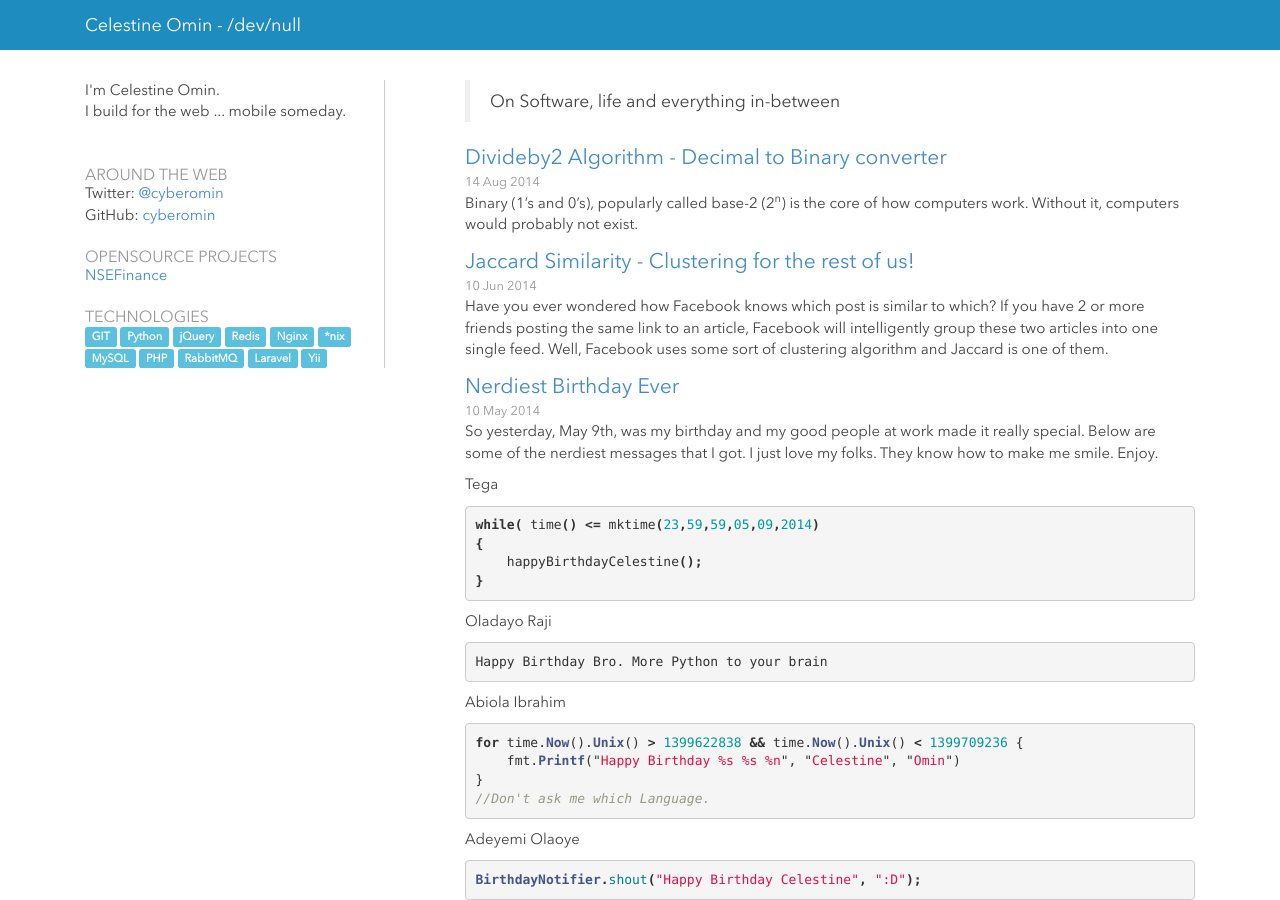
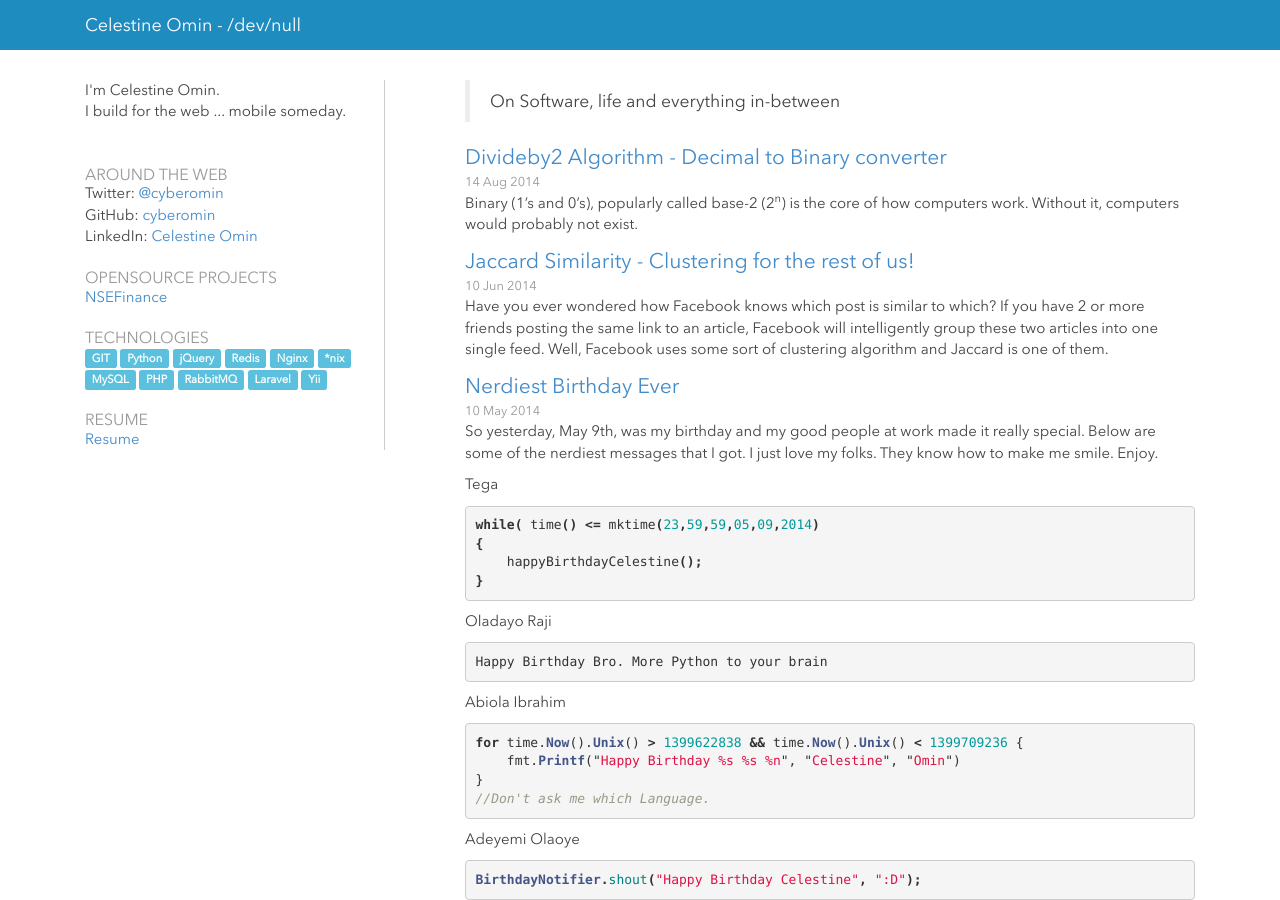
Before and after one commit to cyberomin/cyberomin.github.io, a Jekyll site: the page built from index.html, in a window 1280 px wide and 900 px high. Built offline with Jekyll 4.4.1, drawn with Linux system fonts in a browser that asks for light colours; some web fonts are replaced; Markdown is read by kramdown in place of the engine named in the settings.

Commit message:
Added resume and linkedin profile

```diff
--- a/_layouts/default.html
+++ b/_layouts/default.html
@@ -33,7 +33,8 @@
 				<br><br>
 				<h3>Around the Web</h3>
 				Twitter: <a href="http://twitter.com/cyberomin" target="_blank">@cyberomin</a><br>
-				GitHub: <a href="http://github.com/cyberomin" target="_blank">cyberomin</a>
+				GitHub: <a href="http://github.com/cyberomin" target="_blank">cyberomin</a><br>
+				LinkedIn: <a href="https://www.linkedin.com/profile/view?id=174791200" target="_blank">Celestine Omin</a>
 
 				<br><br>
 				<h3>Opensource Projects</h3>
@@ -52,6 +53,10 @@
 				<span class="label label-info">RabbitMQ</span>
 				<span class="label label-info">Laravel</span>
 				<span class="label label-info">Yii</span>
+
+				<br><br>
+				<h3>Resume</h3>
+				<a href="https://www.dropbox.com/s/3mozqv0xp314x11/CelestineOminResume.pdf?dl=0" target="_blank">Resume</a>
 			</div>
 		</div>
 		<div class="col-md-8">
```
